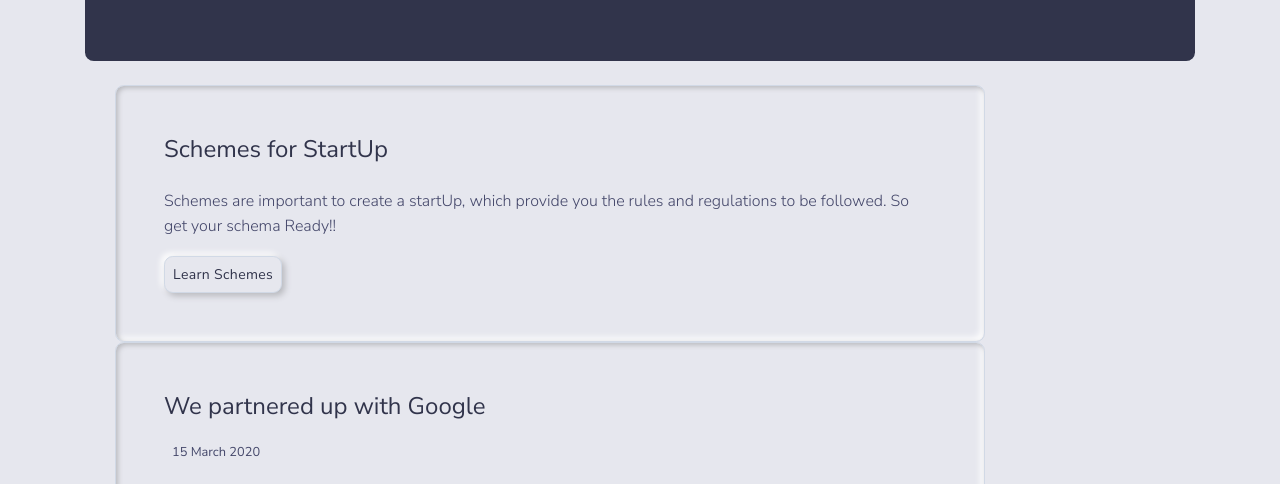
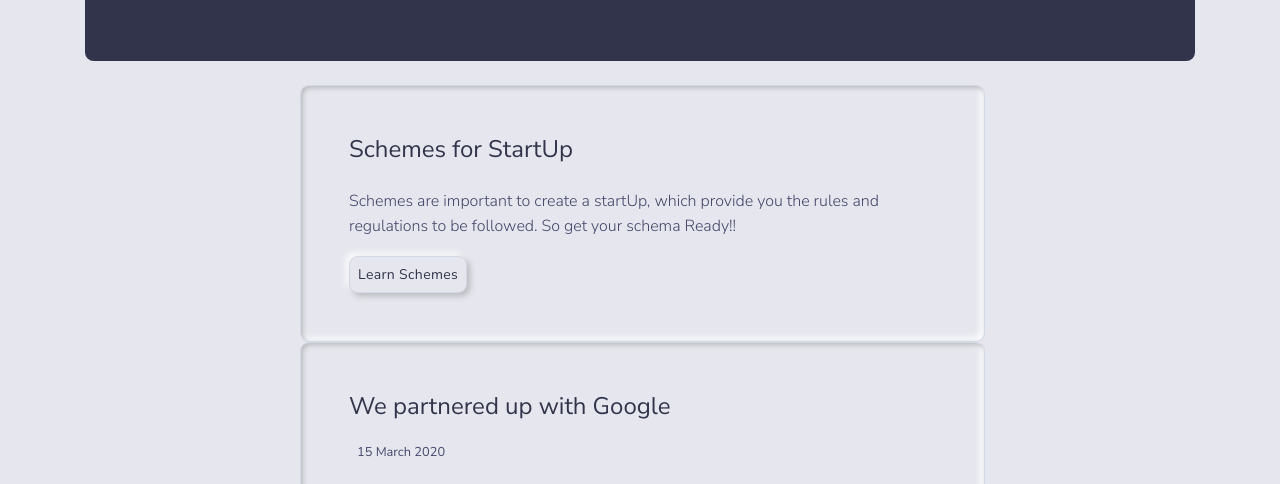
Before and after one commit to Tense-Turtles/codefury5.0, a website: page frontend/Mentorship/guidence.html in a window 1280 px wide. Shown: the part 278-762 px from the top of the page. Drawn offline with Linux system fonts and the light colour scheme.

Commit message:
added padding

```diff
--- a/frontend/Mentorship/guidence.html
+++ b/frontend/Mentorship/guidence.html
@@ -56,9 +56,9 @@
             </div>
         </div>
             <div class="col-12">
-                <div class="col-12 col-lg-10 align-items-center justify-content-between">
-                    <div class="card bg-primary shadow-inset border-light align-items-center justify-content-between">
-                        <div class="card-body p-5 align-items-center justify-content-between">
+                <div class="col-12 col-lg-10  pl-200">
+                    <div class="card bg-primary shadow-inset border-light ">
+                        <div class="card-body p-5 ">
                             <h3 class="h4 card-title mb-3">Schemes for StartUp</h3>
                             <p class="card-text mt-4">Schemes are important to create a startUp, which provide you the rules and regulations to be followed. So get your schema Ready!!</p>
                             <div class="d-flex align-items-center">
```
